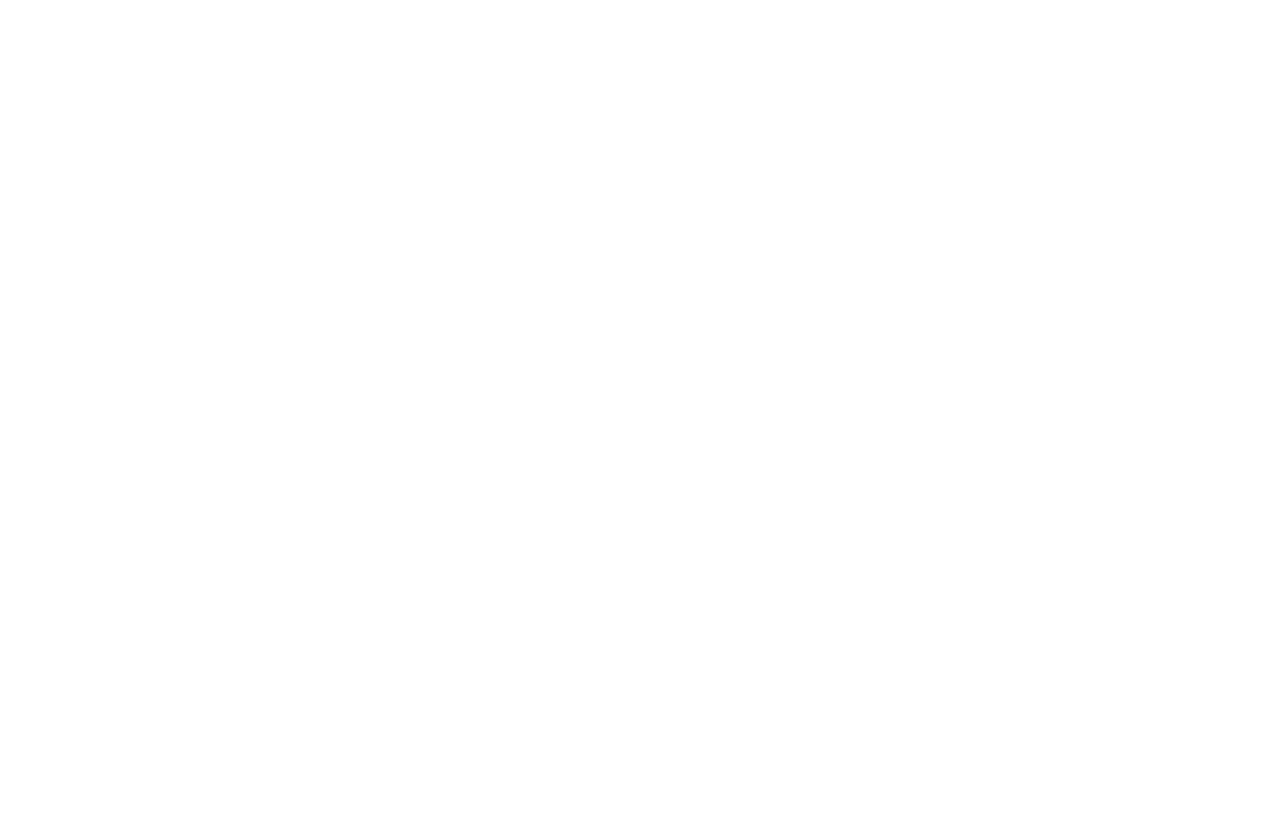
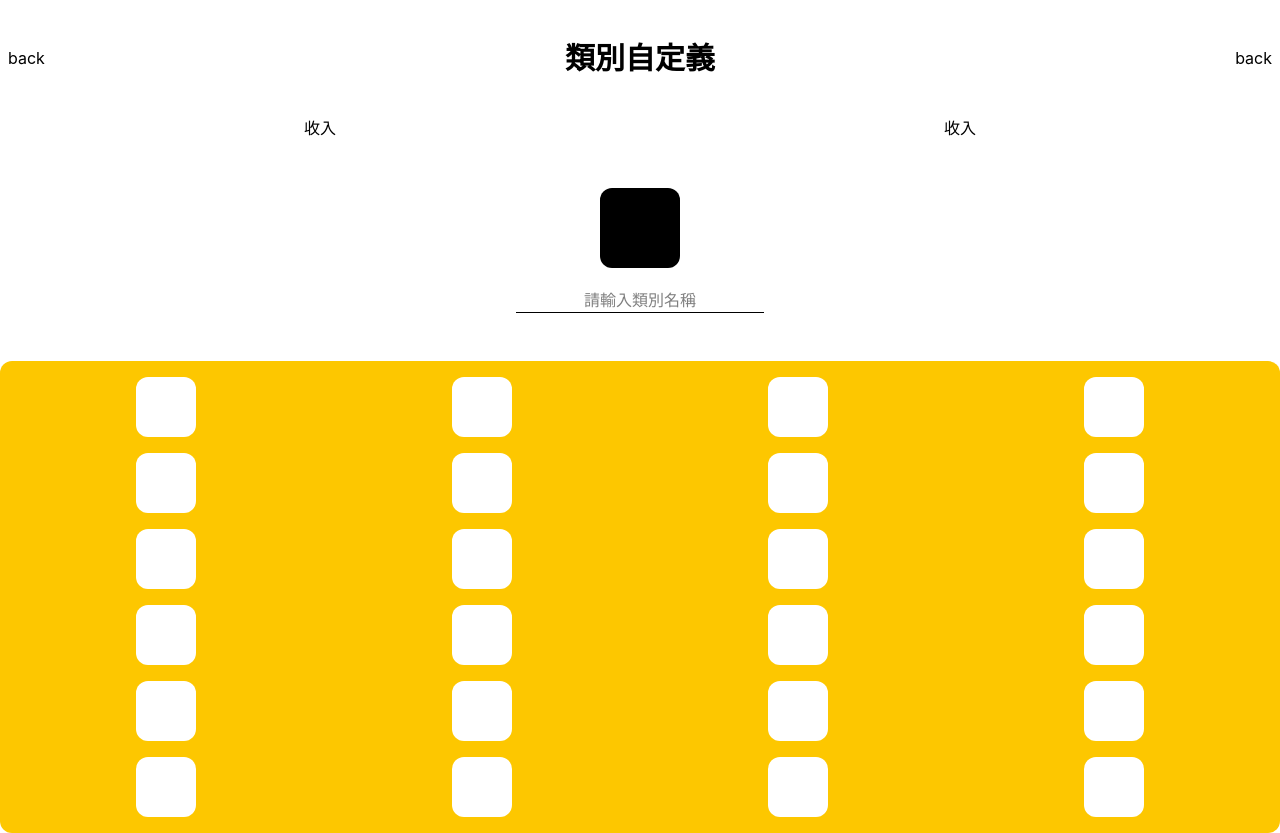
Before and after one commit to yinghautsai68/BXpense, a React (Vite) app in the folder frontend/: page /categories in a window 1280 px wide. Before the commit this address had no page. Before the commit the page ends 800 px from the top, so only its background shows below. Built offline with nearby package versions, Linux system fonts and the light colour scheme.

Commit message:
feat: create Categoires.tsx - create categories in Categories.tsx page

```diff
--- a/frontend/src/App.tsx
+++ b/frontend/src/App.tsx
@@ -7,6 +7,7 @@ import Analysis from "./pages/Analysis"
 import Savings from "./pages/Savings"
 import Record from "./pages/Record"
 import Profile from "./pages/Profile"
+import Categories from "./pages/Categories"
 
 const App = () => {
   return (
@@ -19,7 +20,7 @@ const App = () => {
       <Route path='/savings' element={<Layout><Savings></Savings></Layout>}></Route>
       <Route path='/profile' element={<Layout><Profile></Profile></Layout>}></Route>
       <Route path='/record' element={<Record />}></Route>
-
+      <Route path='/categories' element={<Categories />}></Route>
     </Routes>
   )
 }
--- /dev/null
+++ b/frontend/src/components/Icon.tsx
@@ -0,0 +1,9 @@
+import React from 'react'
+
+const Icon = () => {
+    return (
+        <div className='w-15 aspect-square  rounded-xl bg-white '></div>
+    )
+}
+
+export default Icon
--- a/frontend/src/components/Typography.tsx
+++ b/frontend/src/components/Typography.tsx
@@ -5,7 +5,7 @@ type TitleProps = {
 }
 export const Title = ({ className, children }: TitleProps) => {
     return (
-        <div className={`${className} w-full text-3xl font-bold`}>
+        <div className={`${className}  text-3xl font-bold`}>
             {children}
         </div>
     )
--- /dev/null
+++ b/frontend/src/pages/Categories.tsx
@@ -0,0 +1,56 @@
+import React from 'react'
+import { Title } from '../components/Typography'
+import Card from '../components/Card'
+import Icon from '../components/Icon'
+
+const Categories = () => {
+    return (
+        <div className='flex flex-col gap-10 w-full h-screen pt-10'>
+            <div className='flex flex-row justify-between items-center px-2 '>
+                <span>back</span>
+                <Title>類別自定義</Title>
+                <span>back</span>
+            </div>
+            <div className='grid grid-cols-2'>
+                <span className='text-center'>收入</span>
+                <span className='text-center'>收入</span>
+            </div>
+            <div className='flex flex-col items-center gap-5 p-2'>
+                <div className='w-20 aspect-square bg-black rounded-xl'></div>
+                <input type="text" placeholder='請輸入類別名稱' className='border-b text-center' />
+            </div>
+
+            <Card className='grid grid-cols-4 content-start place-items-center gap-4 h-full bg-yellow-400'>
+                <Icon></Icon>
+                <Icon></Icon>
+                <Icon></Icon>
+                <Icon></Icon>
+                <Icon></Icon>
+                <Icon></Icon>
+                <Icon></Icon>
+                <Icon></Icon>
+                <Icon></Icon>
+                <Icon></Icon>
+                <Icon></Icon>
+                <Icon></Icon>
+
+                <Icon></Icon>
+                <Icon></Icon>
+                <Icon></Icon>
+                <Icon></Icon>
+
+                <Icon></Icon>
+                <Icon></Icon>
+                <Icon></Icon>
+                <Icon></Icon>
+
+                <Icon></Icon>
+                <Icon></Icon>
+                <Icon></Icon>
+                <Icon></Icon>
+            </Card>
+        </div>
+    )
+}
+
+export default Categories
--- a/frontend/src/pages/Profile.tsx
+++ b/frontend/src/pages/Profile.tsx
@@ -1,6 +1,7 @@
 import Card from '../components/Card'
 import { SubTitle } from '../components/Typography'
 import RecordTag from '../components/RecordTag'
+import { Link } from 'react-router-dom'
 
 const Profile = () => {
     return (
@@ -39,7 +40,7 @@ const Profile = () => {
                         <span>收入</span>
                     </div>
                 </div>
-                <div className='px-2 py-1 bg-yellow-500 rounded-xl cursor-pointer'>+</div>
+                <Link to='/categories' className='px-2 py-1 bg-yellow-500 rounded-xl cursor-pointer'>+</Link>
             </div>
             <Card className='grid grid-cols-4 gap-5'>
                 <RecordTag></RecordTag>
```
